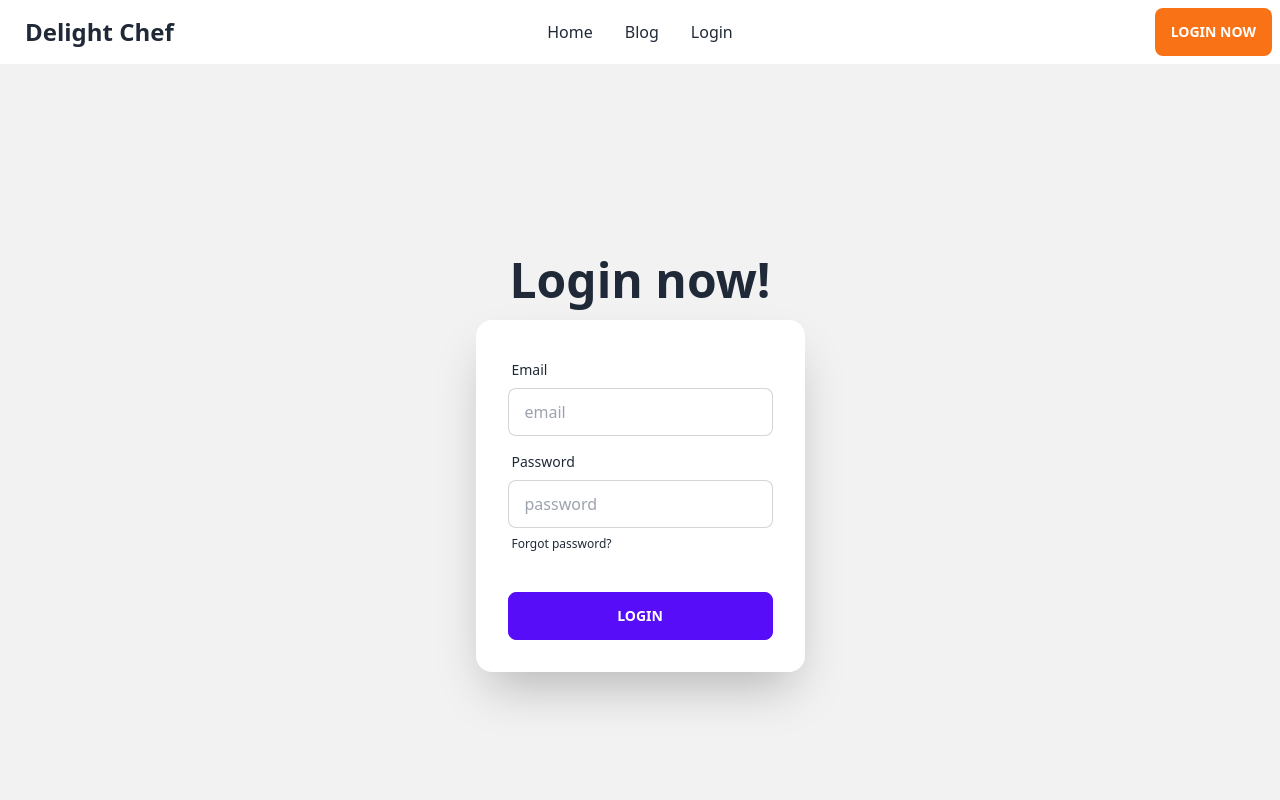
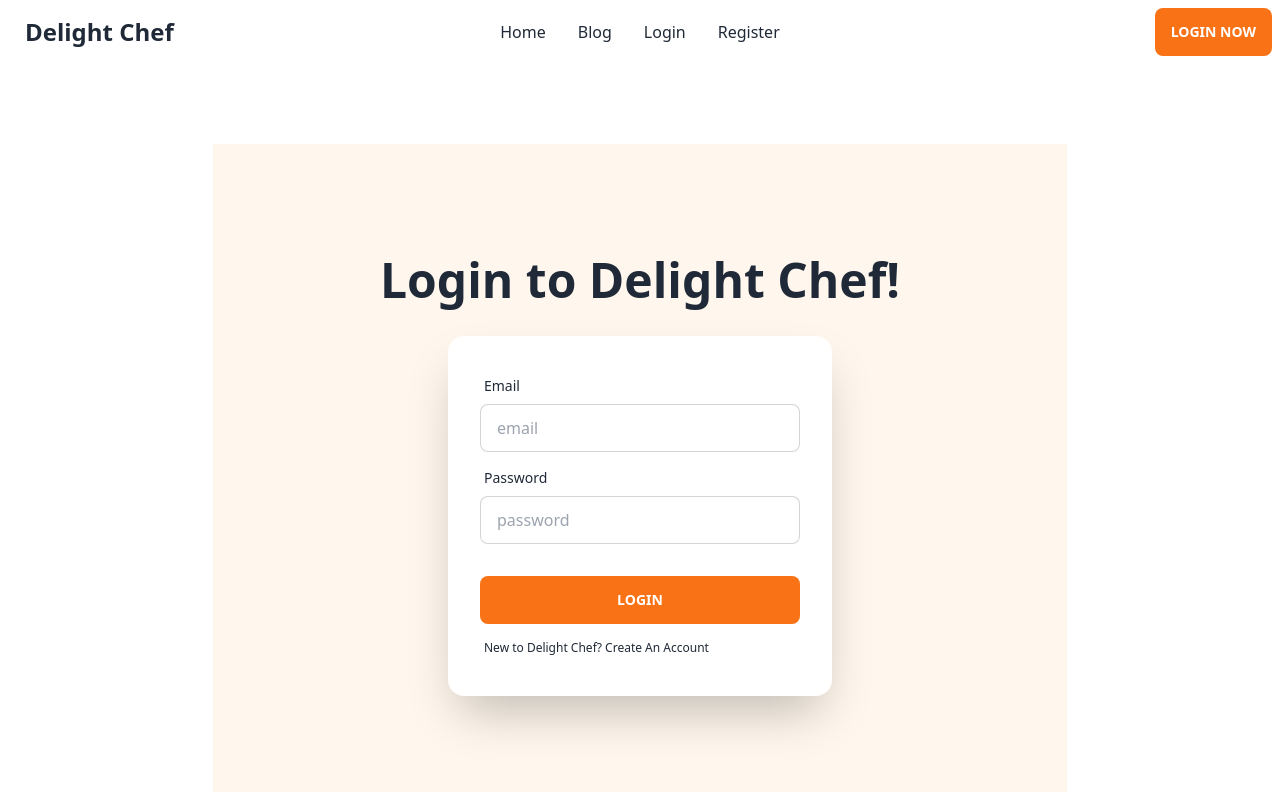
Before and after one commit to Doha0/Delight-chef, a React (Vite) app: page /login in a window 1280 px wide. Shown: the top 800 px of the page. Built offline with nearby package versions, Linux system fonts and the light colour scheme.

Commit message:
login style added

```diff
--- a/src/Components/Shared/Navbar/Navbar.jsx
+++ b/src/Components/Shared/Navbar/Navbar.jsx
@@ -13,6 +13,7 @@ const Navbar = () => {
                         <li><Link to='/'>Home</Link></li>
                         <li><Link to='/'>Blog</Link></li>
                         <li><Link to='/login'>Login</Link></li>
+                        <li><Link to='/sign-up'>Register</Link></li>
                     </ul>
                 </div>
                 <Link to='/' className="btn btn-ghost font-bold normal-case text-2xl">Delight Chef</Link>
@@ -22,10 +23,11 @@ const Navbar = () => {
                     <li><Link to='/'>Home</Link></li>
                     <li><Link to='/'>Blog</Link></li>
                     <li><Link to='/login'>Login</Link></li>
+                    <li><Link to='/sign-up'>Register</Link></li>
                 </ul>
             </div>
             <div className="navbar-end">
-                <a className="custom-button btn-md ">Login Now</a>
+                <Link to='/login' className="custom-button btn-md ">Login Now</Link>
             </div>
         </nav>
     );
--- a/src/Layout/Main.jsx
+++ b/src/Layout/Main.jsx
@@ -6,8 +6,8 @@ import Footer from '../Components/Shared/Footer/Footer';
 const Main = () => {
     return (
         <div >
+            <Header></Header>
             <div className='container mx-auto'>
-                <Header></Header>
                 <Outlet></Outlet>
             </div>
             <Footer></Footer>
--- a/src/Pages/HomePage/Home/Home.jsx
+++ b/src/Pages/HomePage/Home/Home.jsx
@@ -12,7 +12,7 @@ const Home = () => {
                     <div className='sm:mx-auto lg:mr-96 px-4 lg:pr-56 '>
                         <h1 className="text-5xl md:text-6xl font-bold">Best Food for <br /> Delight Taste</h1>
                         <p className="py-6 font-medium text-lg">Discover the rich and delicious world of Turkish cuisine with our talented  Turkish chefs and their mouth-watering recipes! From succulent kebabs and   hearty stews to fragrant rice dishes and refreshing meze plates, our chefs will take you on a culinary journey through the flavors and aromas of Turkey.</p>
-                        <Link to='/' className="custom-button">Login Now</Link>
+                        <Link to='/login' className="custom-button">Login Now</Link>
                     </div>
                 </div>
             </div>
--- a/src/Pages/Login/Login.jsx
+++ b/src/Pages/Login/Login.jsx
@@ -1,34 +1,35 @@
 import React from 'react';
+import { Link } from 'react-router-dom';
 
 const Login = () => {
     return (
-        <div>
-            <div className="hero min-h-screen bg-base-200">
+        <div className='grid grid-cols-1 justify-items-center mt-20' >
+            <div className="hero w-8/12 p-20 bg-orange-50">
                 <div className="hero-content flex-col">
                     <div className="text-center">
-                        <h1 className="text-5xl font-bold">Login now!</h1>
+                        <h1 className="text-5xl my-4 font-bold">Login to Delight Chef!</h1>
                     </div>
                     <div className="card flex-shrink-0 w-full max-w-sm shadow-2xl bg-base-100">
-                        <div className="card-body">
+                        <form className="card-body">
                             <div className="form-control">
                                 <label className="label">
                                     <span className="label-text">Email</span>
                                 </label>
-                                <input type="text" placeholder="email" className="input input-bordered" />
+                                <input type="email" name='email' placeholder="email" className="input input-bordered" required />
                             </div>
                             <div className="form-control">
                                 <label className="label">
                                     <span className="label-text">Password</span>
                                 </label>
-                                <input type="text" placeholder="password" className="input input-bordered" />
-                                <label className="label">
-                                    <a href="#" className="label-text-alt link link-hover">Forgot password?</a>
-                                </label>
+                                <input type="text" name='password' placeholder="password" className="input input-bordered" required />
                             </div>
                             <div className="form-control mt-6">
-                                <button className="btn btn-primary">Login</button>
+                                <button className="custom-button">Login</button>
                             </div>
-                        </div>
+                            <label className="label">
+                                <Link to='/sign-up' className="label-text-alt link link-hover">New to Delight Chef? Create An Account</Link>
+                            </label>
+                        </form>
                     </div>
                 </div>
             </div>
--- /dev/null
+++ b/src/Pages/Register/Register.jsx
@@ -0,0 +1,11 @@
+import React from 'react';
+
+const Register = () => {
+    return (
+        <div>
+
+        </div>
+    );
+};
+
+export default Register;
--- /dev/null
+++ b/src/Providers/AuthProvider.jsx
@@ -0,0 +1,11 @@
+import React from 'react';
+
+const AuthProvider = () => {
+    return (
+        <div>
+
+        </div>
+    );
+};
+
+export default AuthProvider;
--- a/src/main.jsx
+++ b/src/main.jsx
@@ -10,6 +10,7 @@ import Home from './Pages/HomePage/Home/Home';
 import Recipe from './Pages/Recipe/Recipe';
 import Spinner from './Components/Shared/Spinner/Spinner';
 import Login from './Pages/Login/Login';
+import Register from './Pages/Register/Register';
 
 const router = createBrowserRouter([
   {
@@ -28,6 +29,10 @@ const router = createBrowserRouter([
       {
         path: "/login",
         element: <Login></Login>
+      },
+      {
+        path: "/sign-up",
+        element: <Register></Register>
       }
     ],
   },
```
